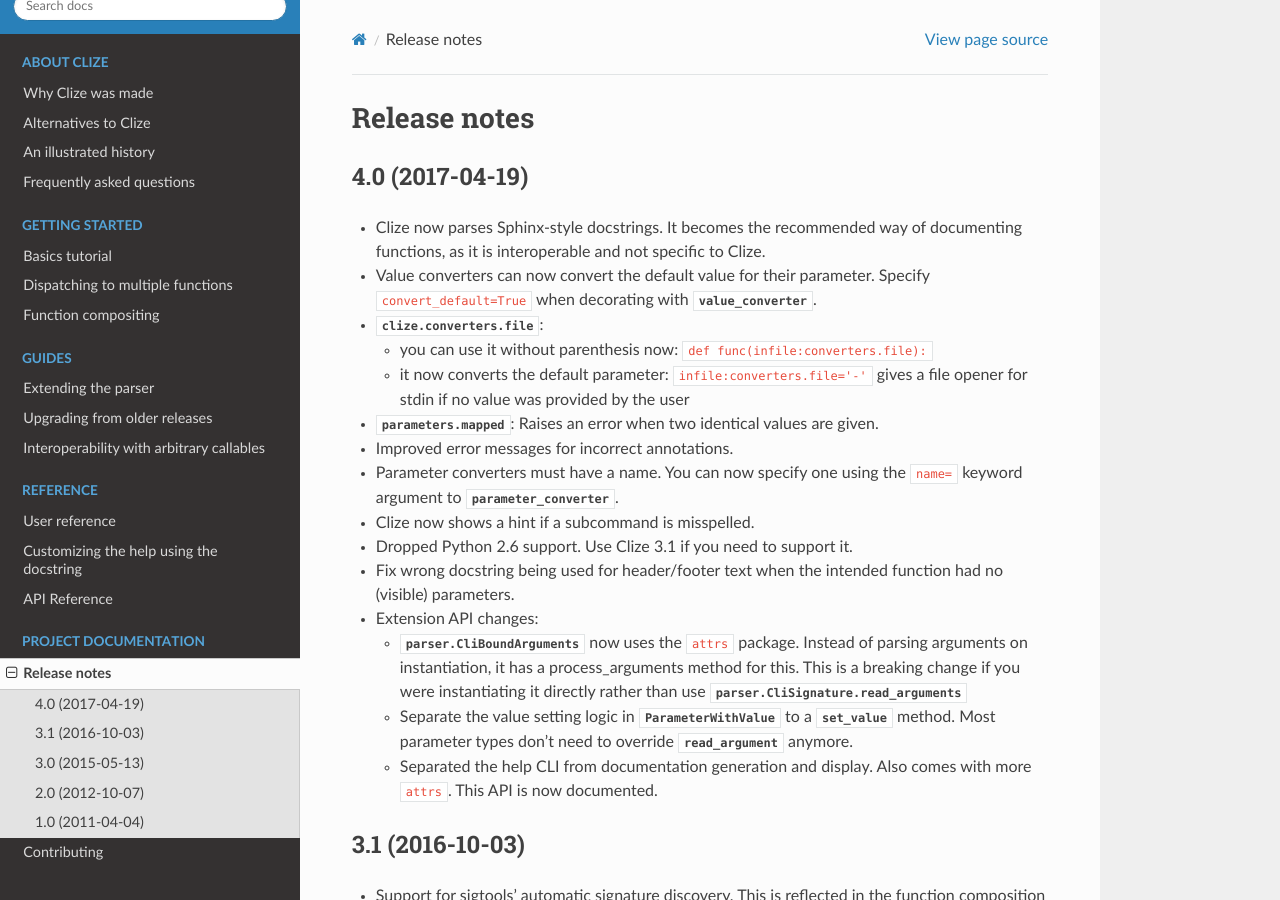
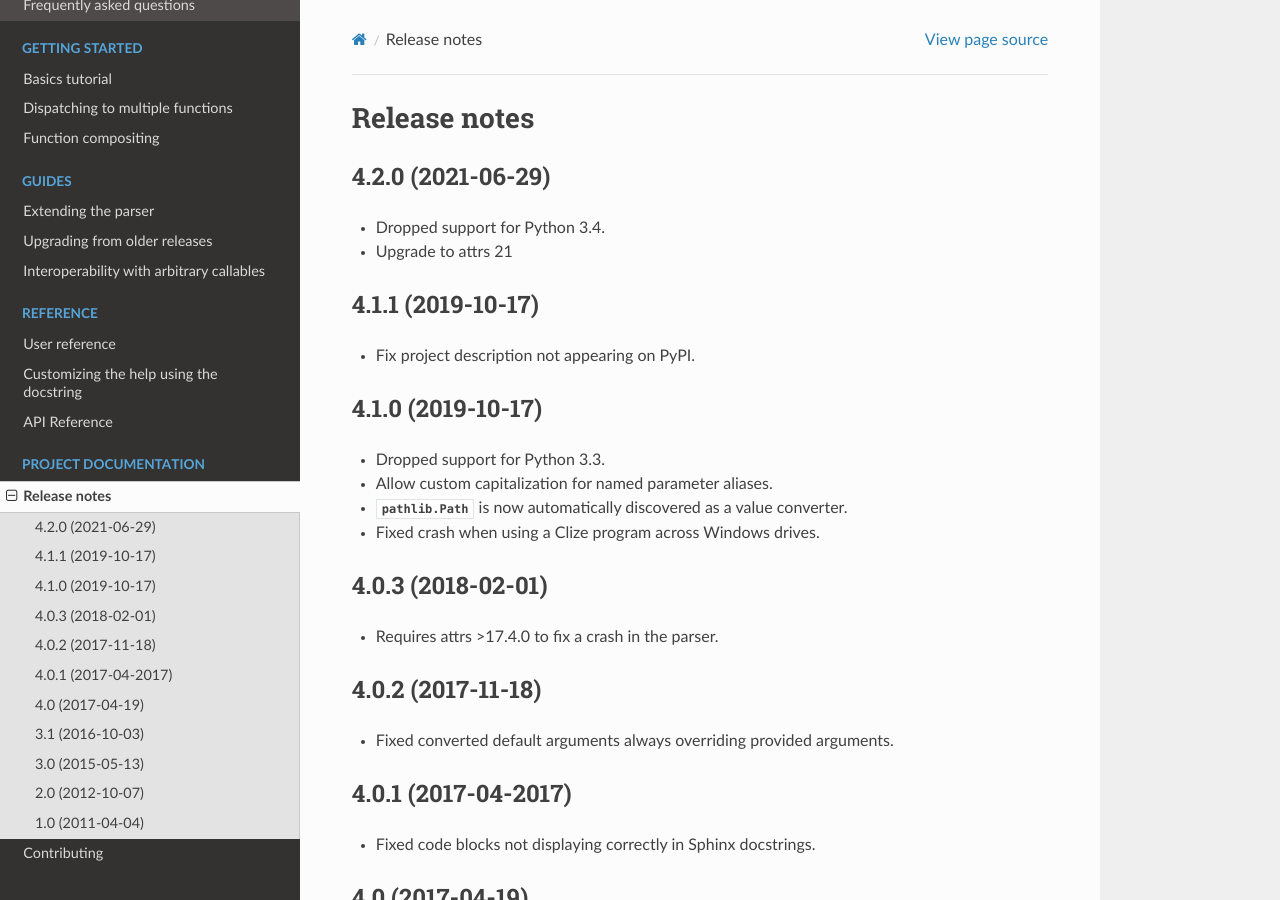
Before and after one commit to epsy/clize, a Sphinx documentation site: the page built from docs/releases.rst, in a window 1280 px wide and 900 px high. Built offline with Sphinx 7.4.7 and the Read the Docs theme 2.0.0, drawn with Linux system fonts in a browser that asks for light colours.

Commit message:
update releases documentation through 4.2

```diff
--- a/docs/releases.rst
+++ b/docs/releases.rst
@@ -4,6 +4,54 @@
 
 Release notes
 =============
+
+.. _v4.2.0:
+
+4.2.0 (2021-06-29)
+------------------
+
+* Dropped support for Python 3.4.
+* Upgrade to attrs 21
+
+.. _v4.1.1:
+
+4.1.1 (2019-10-17)
+------------------
+
+* Fix project description not appearing on PyPI.
+
+.. _v4.1:
+
+.. _v4.1.0:
+
+4.1.0 (2019-10-17)
+------------------
+
+* Dropped support for Python 3.3.
+* Allow custom capitalization for named parameter aliases.
+* `pathlib.Path` is now automatically discovered as a value converter.
+* Fixed crash when using a Clize program across Windows drives.
+
+.. _v4.0.3:
+
+4.0.3 (2018-02-01)
+------------------
+
+* Requires attrs >17.4.0 to fix a crash in the parser.
+
+.. _v4.0.2:
+
+4.0.2 (2017-11-18)
+------------------
+
+* Fixed converted default arguments always overriding provided arguments.
+
+.. _v4.0.1:
+
+4.0.1 (2017-04-2017)
+--------------------
+
+* Fixed code blocks not displaying correctly in Sphinx docstrings.
 
 .. _v4.0:
 
```
Also changed, not shown: docs/faq.rst (+9 -5 lines).
